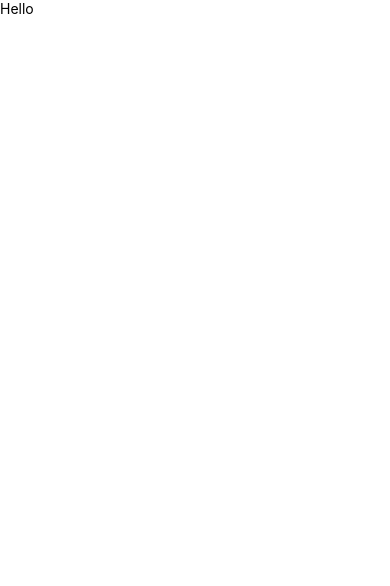
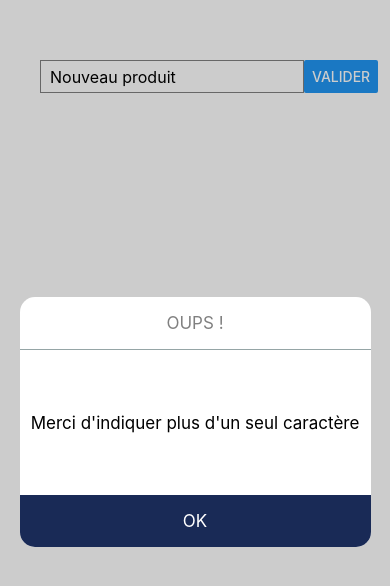
Before and after one commit to alexdevops007/shopping-list, a React Native app: screen / in a window 390 px wide. Both pictures are taken after a click on the button "VALIDER". Shown: the top 586 px of the page. Built offline with nearby package versions, Linux system fonts and the light colour scheme.

Commit message:
update App.js avec Modal

```diff
--- a/App.js
+++ b/App.js
@@ -1,11 +1,11 @@
 import { useState } from "react";
-import { Modal, StyleSheet, Text, View } from "react-native";
+import { Modal, Pressable, StyleSheet, Text, View } from "react-native";
 import ProductInput from "./components/ProductInput";
 import ProductList from "./components/ProductList";
 
 export default function App() {
   const [list, setList] = useState([]);
-  const [isVisibleModal, setIsVisibleModal] = useState(false)
+  const [isVisibleModal, setIsVisibleModal] = useState(false);
 
   const capitalizeFirstLetter = (string) => {
     return {
@@ -21,9 +21,9 @@ export default function App() {
         capitalizeFirstLetter(productName),
       ]);
     } else {
-      setIsVisibleModal(true)
+      setIsVisibleModal(true);
     }
-  }
+  };
 
   const removeProductFromList = (key) => {
     setList((currentList) => currentList.filter((item) => item.key !== key));
@@ -34,8 +34,30 @@ export default function App() {
       <Modal
         visible={isVisibleModal}
         onRequestClose={() => setIsVisibleModal(false)}
+        animationType="slide"
+        hardwareAccelerated
+        transparent={true}
       >
-        <Text>Hello</Text>
+        <View style={styles.modalContainer}>
+          <View style={styles.modalContent}>
+            <View style={styles.modalHeader}>
+              <Text style={styles.modalHeaderText}>OUPS !</Text>
+            </View>
+            <View style={styles.modalBody}>
+              <Text style={styles.modalBodyText}>
+                Merci d'indiquer plus d'un seul caractère
+              </Text>
+            </View>
+            <View style={styles.modalFooter}>
+              <Pressable
+                style={styles.pressableBtnModal}
+                onPress={() => setIsVisibleModal(false)}
+              >
+                <Text style={styles.modalFooterText}>OK</Text>
+              </Pressable>
+            </View>
+          </View>
+        </View>
       </Modal>
       <ProductInput onProductAdd={addProductToList} />
       <ProductList data={list} onProductRemove={removeProductFromList} />
@@ -48,4 +70,53 @@ const styles = StyleSheet.create({
     padding: 40,
     paddingTop: 60,
   },
+  modalContainer: {
+    flex: 1,
+    justifyContent: "center",
+    alignItems: "center",
+    backgroundColor: "rgba(0,0,0,0.2)",
+  },
+  modalContent: {
+    backgroundColor: "#fff",
+    width: "90%",
+    height: 250,
+    borderRadius: 15,
+    alignItems: "center",
+  },
+  modalHeader: {
+    width: "100%",
+    padding: 16,
+    alignItems: "center",
+    borderBottomWidth: 1,
+    borderBottomColor: "#95a5a6",
+  },
+  modalHeaderText: {
+    color: "grey",
+    fontSize: 17,
+  },
+  modalBody: {
+    flex: 1,
+    width: "100%",
+    alignItems: "center",
+    justifyContent: "center",
+  },
+  modalBodyText: {
+    fontSize: 17,
+  },
+  modalFooter: {
+    width: "100%",
+    borderBottomLeftRadius: 15,
+    borderBottomRightRadius: 15,
+  },
+  pressableBtnModal: {
+    backgroundColor: "#192a56",
+    borderBottomLeftRadius: 15,
+    borderBottomRightRadius: 15,
+  },
+  modalFooterText: {
+    fontSize: 17,
+    color: "#fff",
+    textAlign: "center",
+    padding: 16,
+  },
 });
--- a/components/ProductList.js
+++ b/components/ProductList.js
@@ -20,7 +20,6 @@ export default function ProductList({ data, onProductRemove }) {
         >
           <View style={styles.listItem}>
             <Text style={styles.element}>{item.name}</Text>
-            {/* <Button title="X" onPress={() => removeItem(item.key)} /> */}
           </View>
         </Pressable>
       )}
```
